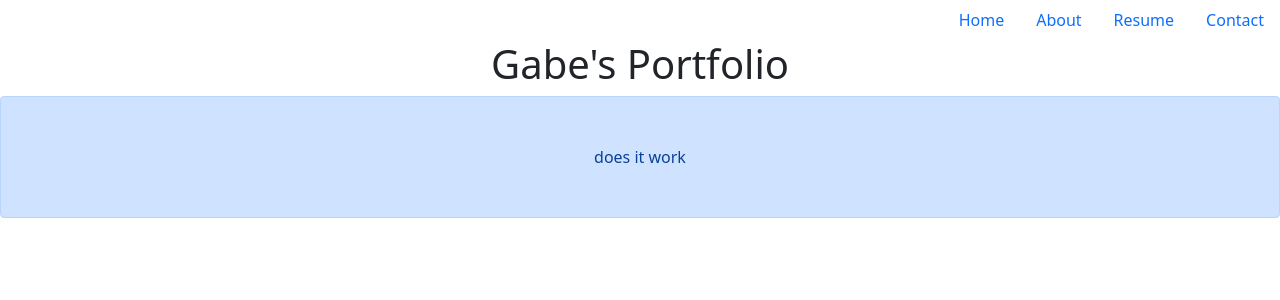
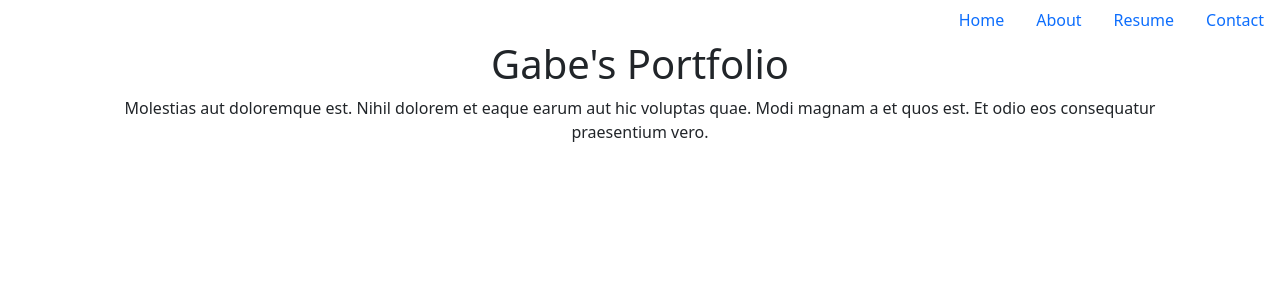
Before and after one commit to gabeaustin/portfolio, a React (Create React App) app: page / in a window 1280 px wide. Shown: the top 300 px of the page. Built offline with nearby package versions, Linux system fonts and the light colour scheme.

Commit message:
added main paragraph with faker information as a filler

```diff
--- a/package.json
+++ b/package.json
@@ -7,6 +7,7 @@
     "@testing-library/react": "^11.2.6",
     "@testing-library/user-event": "^12.8.3",
     "bootstrap": "^5.0.0-beta3",
+    "faker": "^5.5.3",
     "jquery": "^3.6.0",
     "popper.js": "^1.16.1",
     "react": "^17.0.2",
--- a/src/App.js
+++ b/src/App.js
@@ -1,16 +1,17 @@
 import "./App.css";
 import NavBar from "../src/components/NavBar";
+import MainInfo from "../src/components/MainInfo";
+import faker from "faker";
 
 function App() {
+  let randomName = faker.name.findName();
   return (
     <div className="App">
-        <NavBar />
+      <NavBar />
 
-        <h1>Gabe's Portfolio</h1>
+      <h1>Gabe's Portfolio</h1>
 
-        <div className="p-5 alert alert-primary">
-            does it work
-        </div>
+      <MainInfo />
     </div>
   );
 }
--- /dev/null
+++ b/src/components/MainInfo.js
@@ -0,0 +1,15 @@
+import React, { Component } from "react";
+import faker from "faker";
+
+class MainInfo extends Component {
+  render() {
+    let randomParagraph = faker.lorem.paragraph();
+    return (
+      <div className="container">
+        <p>{randomParagraph}</p>
+      </div>
+    );
+  }
+}
+
+export default MainInfo;
```
Also changed, not shown: 1 other file (tests, documents, lock files or other folders).
